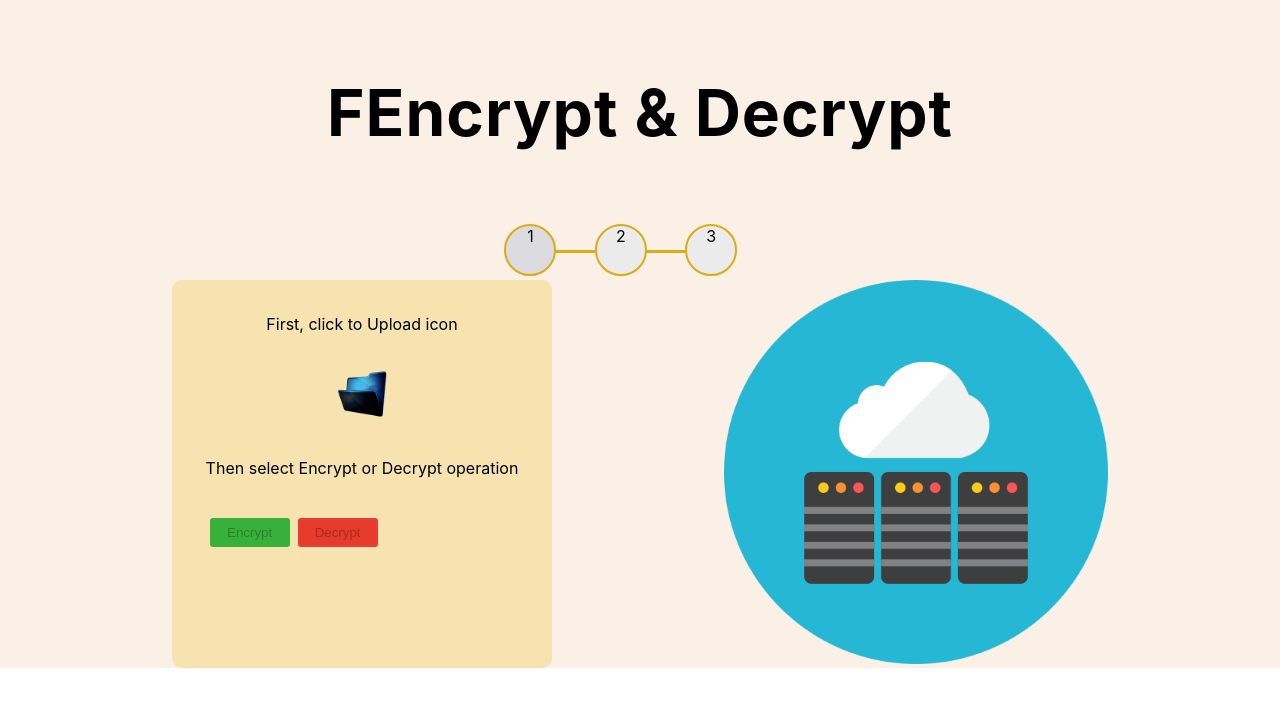
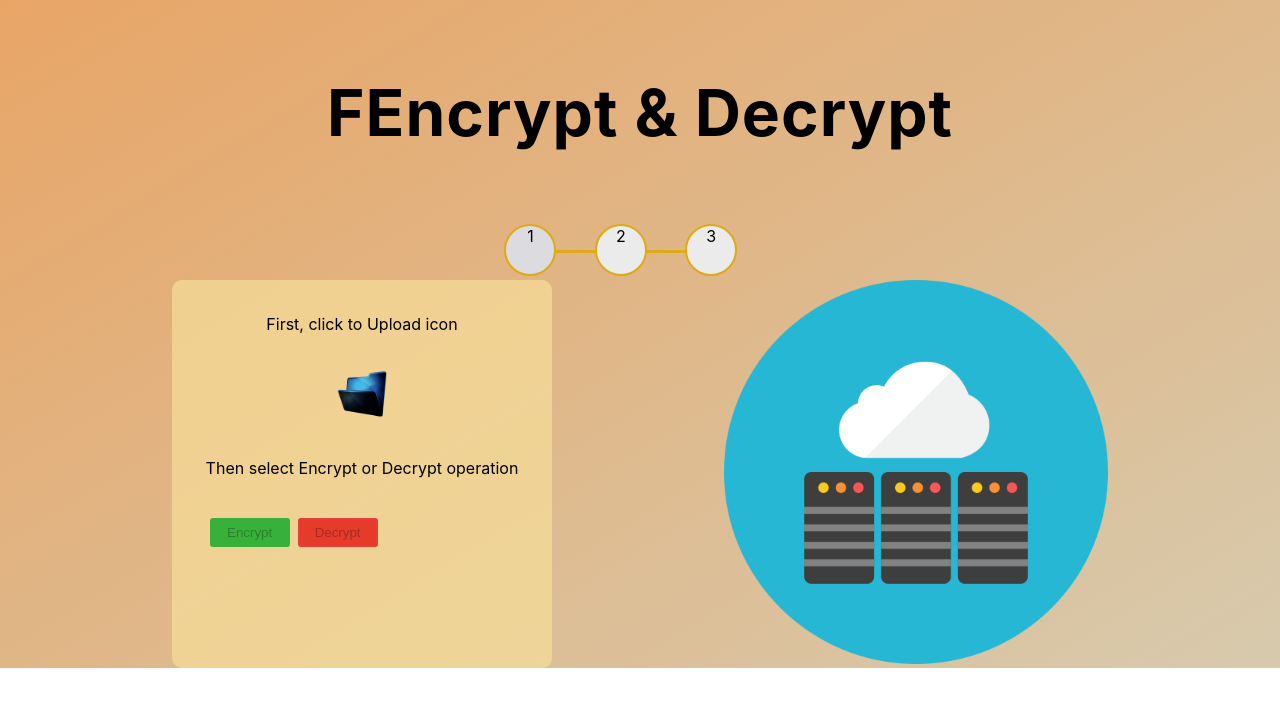
Before and after one commit to kamilwoloszyn/FEncrypt, a React (Create React App) app: page / in a window 1280 px wide. Shown: the top 706 px of the page. Built offline with nearby package versions, Linux system fonts and the light colour scheme.

Commit message:
Some cosmetic changes

```diff
--- a/src/App.tsx
+++ b/src/App.tsx
@@ -8,14 +8,13 @@ import { Send } from './components/Send';
 import { Col, Row,Container } from './styles/layout/layout';
 import { BrowserRouter as Router, Route } from 'react-router-dom';
 import { PasswordContext, ActionToDoContext, FileUploadContext } from './context/context';
-import './styles/scss/main.scss';
 
 export const App: React.FC = (ContainerOption) => {
   const [usedPassword, SetUsedPassword] = useState<string>("");
   const [usedContext, SetUsedContext] = useState<string>("");
   const [usedFile, SetUsedFile] = useState<File| undefined>(undefined);
   return (
-    <Container DisplayFlex={true} className="main-wrapper main-bg">
+    <Container DisplayFlex={true}>
       <Row>
         <Col>
           <Banner ShowBanner={true} />
--- a/src/index.css
+++ b/src/index.css
@@ -6,7 +6,11 @@ body {
   -webkit-font-smoothing: antialiased;
   -moz-osx-font-smoothing: grayscale;
   min-width: 320px;
+  min-height: 640px;
   box-sizing: border-box;
+  background: rgb(232,165,102);
+  background: linear-gradient(149deg, rgba(232,165,102,1) 0%, rgba(215,202,173,1) 100%);
+  background-repeat: no-repeat;
 }
 
 code {
--- a/src/styles/scss/main.scss
+++ /dev/null
@@ -1,3 +0,0 @@
-.main-bg {
-    background-color:linen;
-}
```
Also changed, not shown: 1 other file (tests, documents, lock files or other folders).
